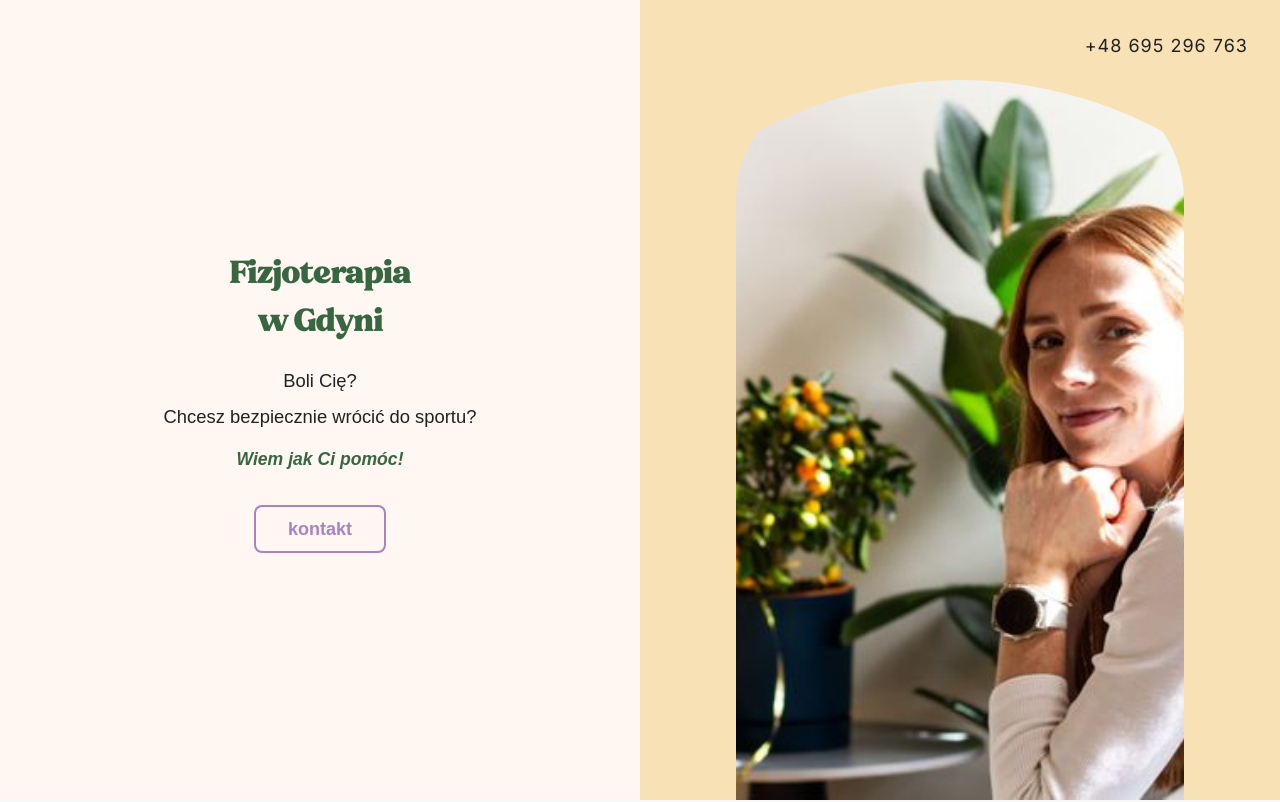
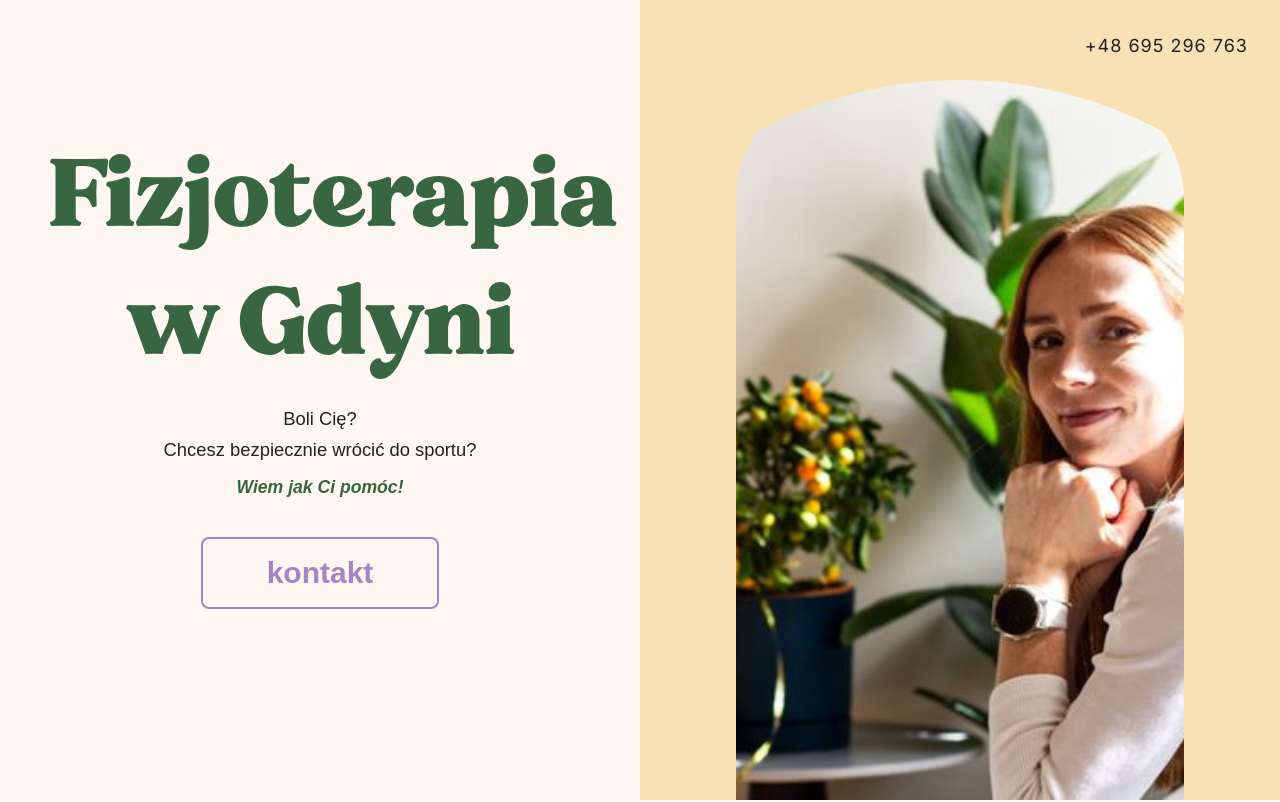
Before and after one commit to GDY-BOY/fala-project, a Next.js app: page / in a window 1280 px wide. Shown: the top 802 px of the page. Built offline with nearby package versions, Linux system fonts and the light colour scheme.

Commit message:
font size fix

```diff
--- a/pages/index.tsx
+++ b/pages/index.tsx
@@ -37,7 +37,7 @@ export default function Home() {
               textAlign: "center",
             }}
           >
-            <div className="w-full max-w-md mx-auto">
+            <div className="w-full max-w-md mx-auto md:max-w-2xl">
               <h1
                 className="mb-6"
                 style={{
@@ -51,12 +51,41 @@ export default function Home() {
               >
                 Fizjoterapia<br />w Gdyni
               </h1>
-              <div style={{ fontFamily: "'DM Sans', Arial, sans-serif" }}>
-                <p className="mb-2" style={{ fontSize: "1.15rem", fontWeight: 500, color: "#222" }}>Boli Cię?</p>
-                <p className="mb-4" style={{ fontSize: "1.15rem", fontWeight: 500, color: "#222" }}>Chcesz bezpiecznie wrócić do sportu?</p>
-                <p className="mb-8 font-semibold italic" style={{ fontSize: "1.1rem", color: "#386641" }}>Wiem jak Ci pomóc!</p>
+              <div
+                style={{ fontFamily: "'DM Sans', Arial, sans-serif" }}
+                className="md:text-[3.45rem] md:leading-tight md:mb-16"
+              >
+                <p
+                  className="mb-2"
+                  style={{
+                    fontSize: "1.15rem",
+                    fontWeight: 500,
+                    color: "#222",
+                  }}
+                >
+                  Boli Cię?
+                </p>
+                <p
+                  className="mb-4"
+                  style={{
+                    fontSize: "1.15rem",
+                    fontWeight: 500,
+                    color: "#222",
+                  }}
+                >
+                  Chcesz bezpiecznie wrócić do sportu?
+                </p>
+                <p
+                  className="mb-8 font-semibold italic"
+                  style={{
+                    fontSize: "1.1rem",
+                    color: "#386641",
+                  }}
+                >
+                  Wiem jak Ci pomóc!
+                </p>
                 <button
-                  className="border-2 border-[#A984C4] px-8 py-2 rounded-lg transition text-[#A984C4] font-bold text-lg bg-transparent hover:bg-[#A984C4] hover:text-white"
+                  className="border-2 border-[#A984C4] px-8 py-2 rounded-lg transition text-[#A984C4] font-bold text-lg bg-transparent hover:bg-[#A984C4] hover:text-white md:text-3xl md:px-16 md:py-4"
                   style={{
                     background: "transparent",
                     boxShadow: "none",
@@ -240,6 +269,34 @@ export default function Home() {
           }
         }
       `}</style>
+      <style jsx>{`
+        @media (min-width: 768px) {
+          h1 {
+            font-size: 7.5rem !important;
+            line-height: 8rem !important;
+          }
+          .md\\:text-[3.45rem] {
+            font-size: 3.45rem !important;
+          }
+          .md\\:leading-tight {
+            line-height: 1.1 !important;
+          }
+          .md\\:mb-16 {
+            margin-bottom: 4rem !important;
+          }
+          .md\\:text-3xl {
+            font-size: 2rem !important;
+          }
+          .md\\:px-16 {
+            padding-left: 4rem !important;
+            padding-right: 4rem !important;
+          }
+          .md\\:py-4 {
+            padding-top: 1rem !important;
+            padding-bottom: 1rem !important;
+          }
+        }
+      `}</style>
     </>
   );
 }
```
